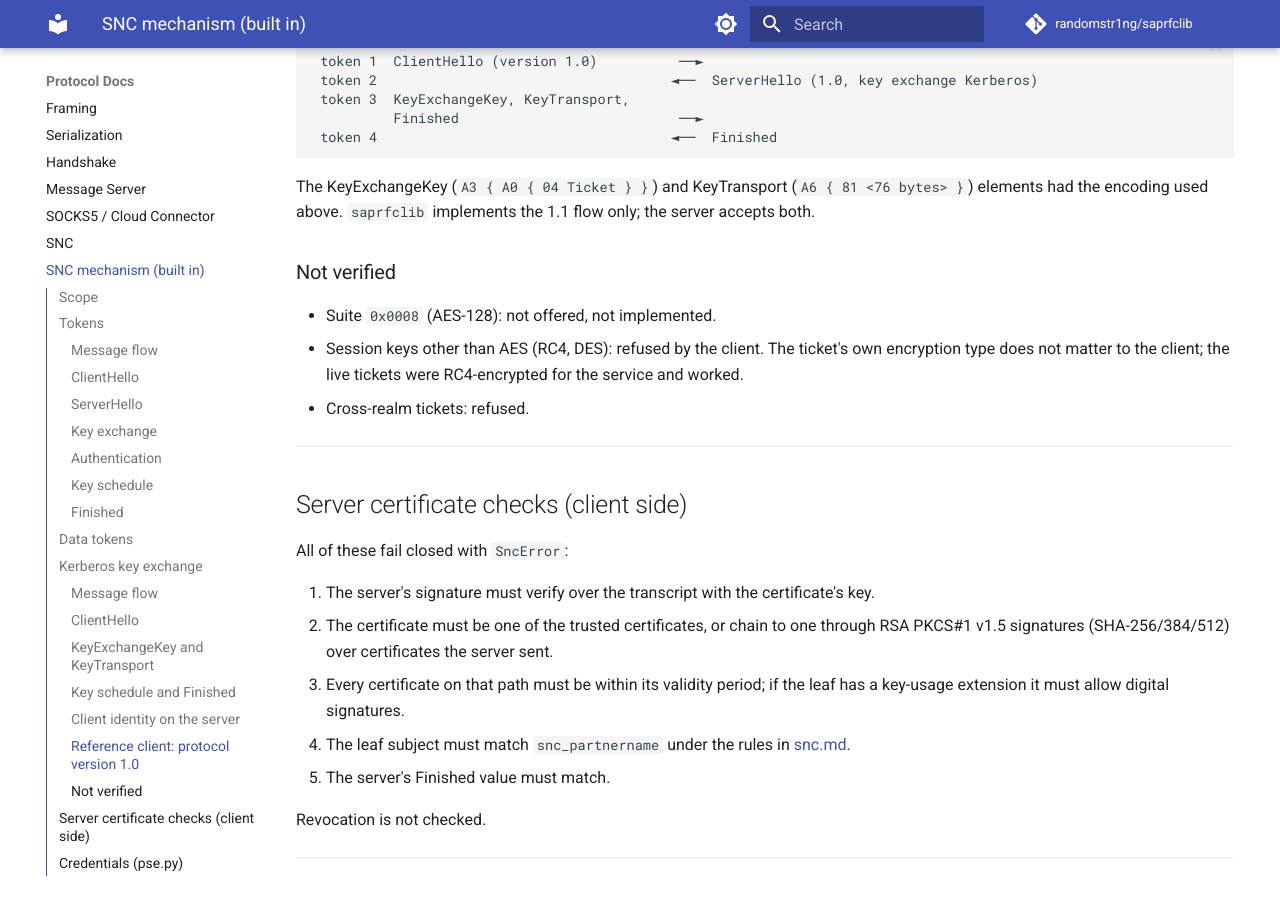
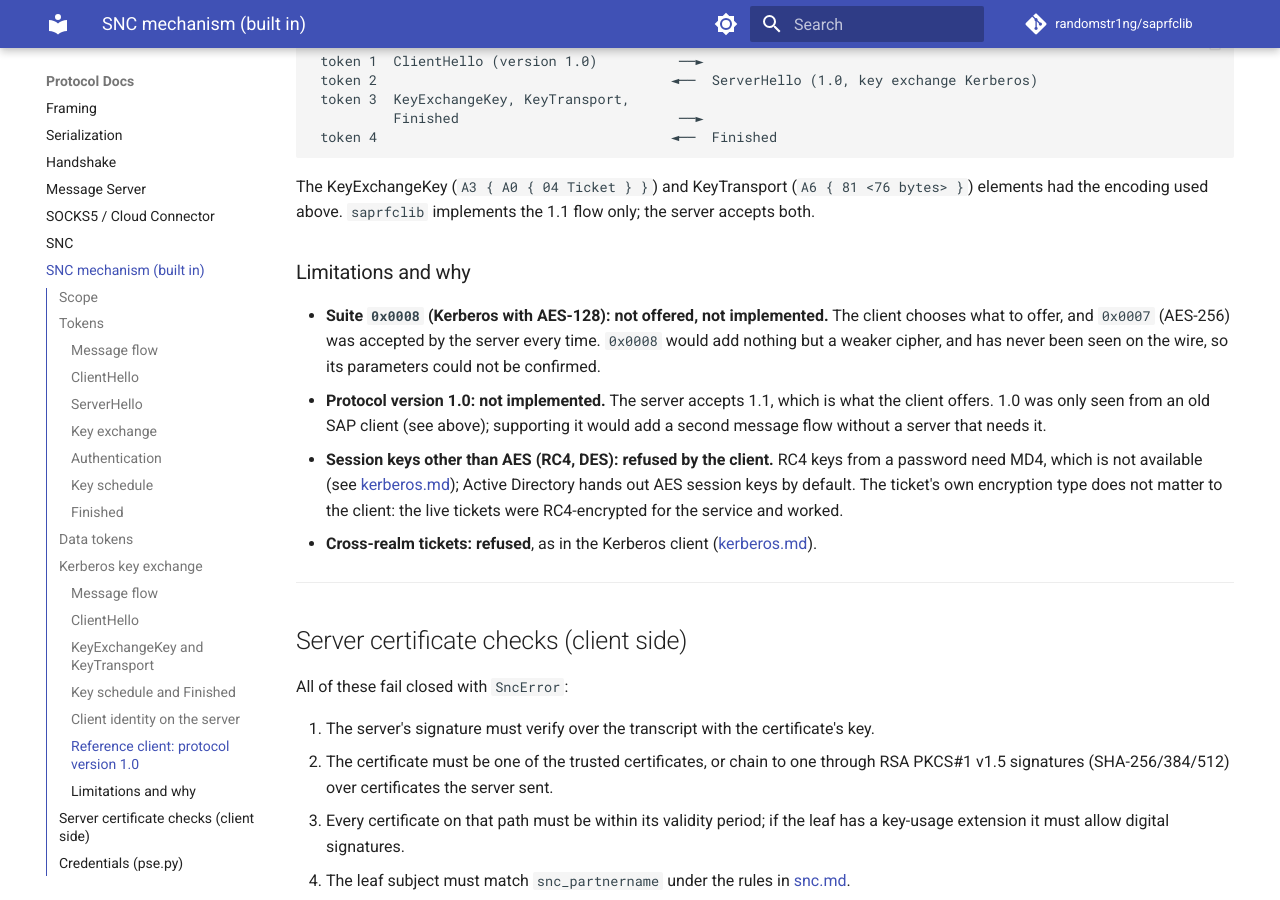
Before and after one commit to randomstr1ng/saprfclib, an MkDocs documentation site: the page built from docs/protocol/snc-mechanism.md, in a window 1280 px wide and 900 px high, scrolled down 6085 px. Built offline with MkDocs 1.6.1 and Material for MkDocs 9.7.7, drawn with Linux system fonts in a browser that asks for light colours; comment, search, counter and statistics services are not loaded.

Commit message:
docs: say why each Kerberos and SNC limitation exists
kerberos.md gains a "Limitations and why" table: RC4 needs MD4, which
hashlib lacks on OpenSSL 3 (checked on Linux and Windows) and which the
project will not implement; DES/3DES and RFC 8009 have nothing to verify
against in Active Directory; cross-realm could not be verified with one
realm; UDP is unnecessary as KDCs must accept TCP; DNS SRV needs a
resolver the standard library lacks; KEYRING/KCM caches need syscalls or
a daemon protocol; old ccache/keytab versions would mean guessing the
byte order. snc-mechanism.md explains suite 0x0008 and protocol 1.0;
snc.md explains why MYSAPSSO2 logon tickets are a separate feature.

```diff
--- a/docs/protocol/snc-mechanism.md
+++ b/docs/protocol/snc-mechanism.md
@@ -293,13 +293,22 @@ The KeyExchangeKey (`A3 { A0 { 04 Ticket } }`) and KeyTransport (`A6 { 81 <76 by
 elements had the encoding used above. `saprfclib` implements the 1.1 flow only; the
 server accepts both.
 
-### Not verified
+### Limitations and why
 
-- Suite `0x0008` (AES-128): not offered, not implemented.
-- Session keys other than AES (RC4, DES): refused by the client. The ticket's own
-  encryption type does not matter to the client; the live tickets were RC4-encrypted
-  for the service and worked.
-- Cross-realm tickets: refused.
+- **Suite `0x0008` (Kerberos with AES-128): not offered, not implemented.** The client
+  chooses what to offer, and `0x0007` (AES-256) was accepted by the server every time.
+  `0x0008` would add nothing but a weaker cipher, and has never been seen on the wire, so
+  its parameters could not be confirmed.
+- **Protocol version 1.0: not implemented.** The server accepts 1.1, which is what the
+  client offers. 1.0 was only seen from an old SAP client (see above); supporting it would
+  add a second message flow without a server that needs it.
+- **Session keys other than AES (RC4, DES): refused by the client.** RC4 keys from a
+  password need MD4, which is not available (see [kerberos.md](kerberos.md#limitations-and-why));
+  Active Directory hands out AES session keys by default. The ticket's own encryption
+  type does not matter to the client: the live tickets were RC4-encrypted for the
+  service and worked.
+- **Cross-realm tickets: refused**, as in the Kerberos client
+  ([kerberos.md](kerberos.md#limitations-and-why)).
 
 ---
 
```
Also changed, not shown: docs/cookbook/snc-connection.md (+2 -1 lines), docs/protocol/kerberos.md (+19 -0 lines), docs/protocol/snc.md (+4 -1 lines).
